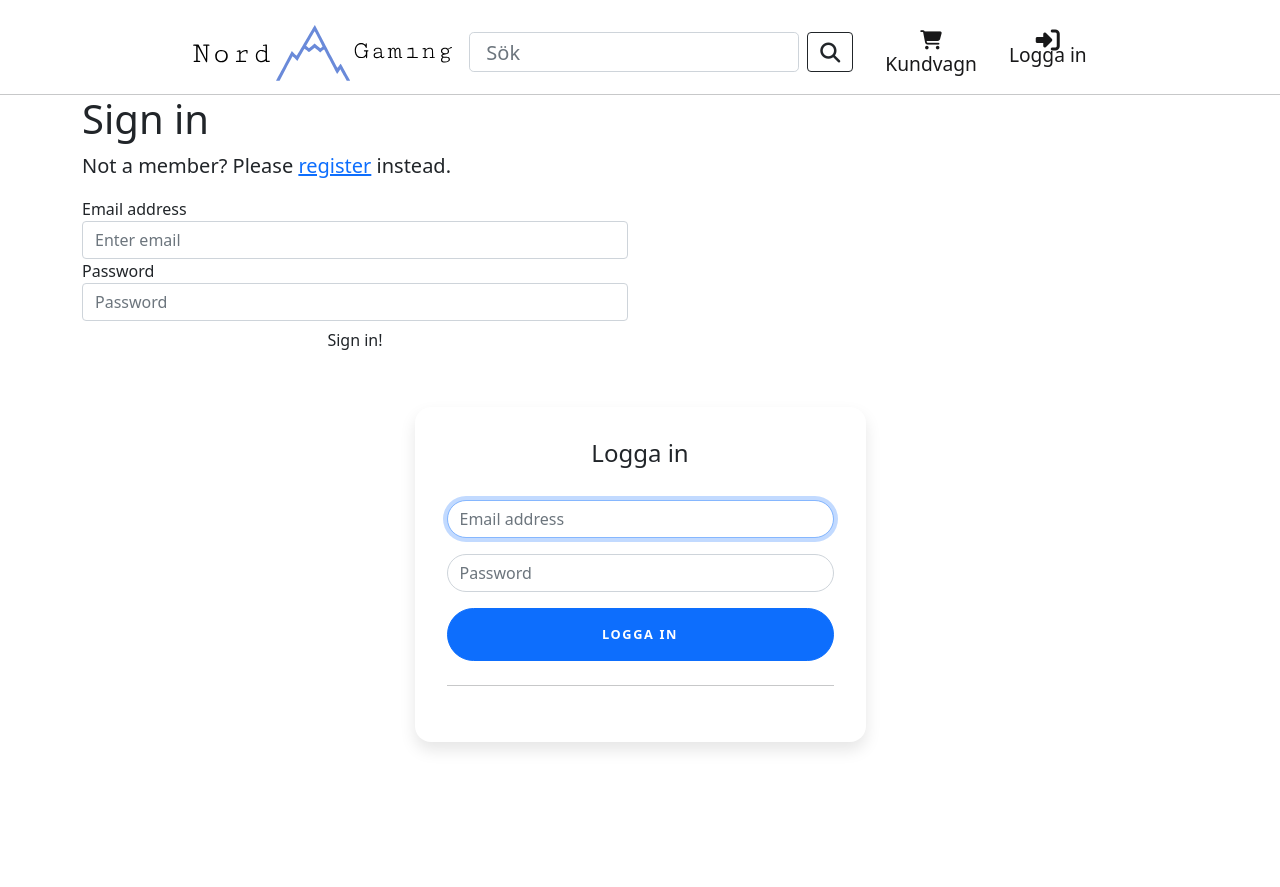
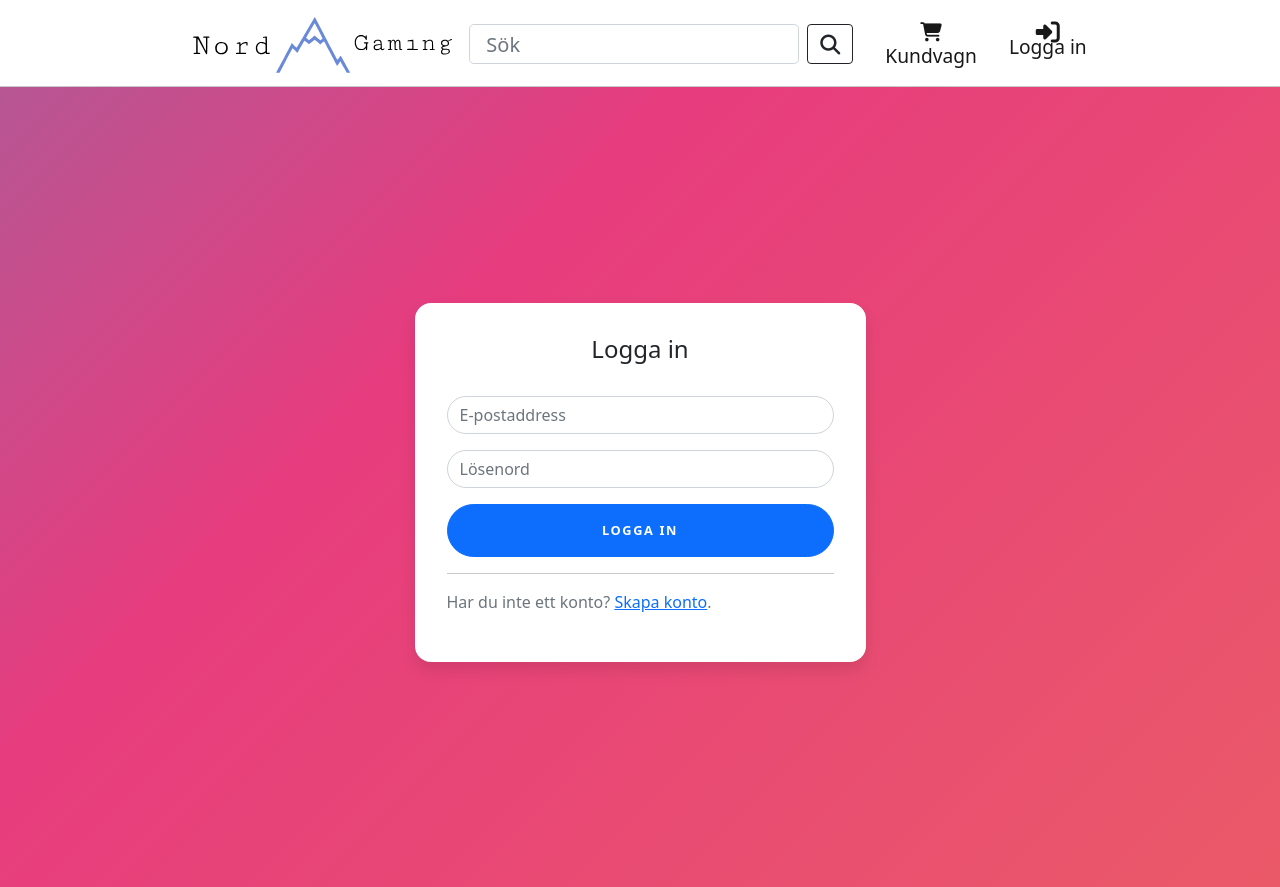
Before and after one commit to FabianAronsson/Ecommerce-Webpage, an Angular app in the folder client/: page /login in a window 1280 px wide. Before the commit the page ends 800 px from the top, so only its background shows below. Built offline with nearby package versions, Linux system fonts and the light colour scheme.

Commit message:
Finished the login page.

```diff
--- a/client/src/app/app-routing.module.ts
+++ b/client/src/app/app-routing.module.ts
@@ -18,7 +18,9 @@ const routes: Routes = [
 ];
 
 @NgModule({
-  imports: [RouterModule.forRoot(routes)],
+  imports: [RouterModule.forRoot(routes, {
+    scrollPositionRestoration: 'enabled'
+  })],
   exports: [RouterModule]
 })
 export class AppRoutingModule {}
--- a/client/src/app/app.component.css
+++ b/client/src/app/app.component.css
@@ -15,7 +15,6 @@ nav {
 }
 
 .topNavbar {
-    margin-top: 0.5rem;
     padding-bottom: 0;
 }
 
--- a/client/src/app/footer/footer.component.html
+++ b/client/src/app/footer/footer.component.html
@@ -1,5 +1,5 @@
 <footer class="page-footer bg-light text-dark">
-    <hr>
+    <hr class="mt-0">
     <div class="container footerContent text-center text-md-left">
         <div class="col-md-8 mx-auto">
             <h5 class="font-weight-bold text-uppercase mt-3 mb-4 font-small ">Prenumerera på vårt nyhetsbrev</h5>
@@ -17,7 +17,7 @@
         </div>
         <div class="row text-start footer-links d-flex justify-content-center">
             <div class="col-md-2 ">
-                <h5 class="  mt-3 mb-4">Avdelningar</h5>
+                <h5 class="mt-3 mb-2">AVDELNINGAR</h5>
 
                 <ul class="list-inline">
                     <li>
@@ -44,7 +44,7 @@
                 </ul>
             </div>
             <div class="col-md-2 ">
-                <h5 class="font-weight-bold text-uppercase mt-3 mb-4">Avdelningar</h5>
+                <h5 class="font-weight-bold text-uppercase mt-3 mb-2">Avdelningar</h5>
 
                 <ul class="list-inline">
                     <li>
@@ -71,7 +71,7 @@
                 </ul>
             </div>
             <div class="col-md-2 ">
-                <h5 class="font-weight-bold text-uppercase mt-3 mb-4">Kundtjänst</h5>
+                <h5 class="font-weight-bold text-uppercase mt-3 mb-2">Kundtjänst</h5>
 
                 <ul class="list-inline">
                     <li>
@@ -98,7 +98,7 @@
                 </ul>
             </div>
             <div class="col-md-2 ">
-                <h5 class="font-weight-bold text-uppercase mt-3 mb-4">Information</h5>
+                <h5 class="font-weight-bold text-uppercase mt-3 mb-2">Information</h5>
 
                 <ul class="list-inline">
                     <li>
@@ -116,7 +116,7 @@
                 </ul>
             </div>
             <div class="col-md-2 ">
-                <h5 class="font-weight-bold text-uppercase mt-3 mb-4">Nord Gaming</h5>
+                <h5 class="font-weight-bold text-uppercase mt-3 mb-2">Nord Gaming</h5>
 
                 <ul class="list-inline">
                     <li>
--- a/client/src/app/home/home.component.html
+++ b/client/src/app/home/home.component.html
@@ -6,7 +6,7 @@
     </div>
 </div>
 
-<div class="col-lg text-center mt-4">
+<div class="col-lg text-center mt-4 mb-2">
     <div class="fs-3 text-center col mb-3" data-aos="fade-in">Utvalda erbjudanden och produkter</div>
     <div class="d-flex justify-content-center">
         <div class=" d-flex row me-0 ">
--- a/client/src/app/login/login.component.css
+++ b/client/src/app/login/login.component.css
@@ -55,3 +55,26 @@
 .btn {
     width: 100%;
 }
+
+.wrapper {
+    height: 100vh;
+    width: 100%;
+    background: linear-gradient(-45deg, #ee7752, #e73c7e, #23a6d5, #23d5ab);
+    background-size: 400% 400%;
+    animation: gradient 15s ease infinite;
+    /*
+    background: #007bff;
+    background: linear-gradient(to right, #0062E6, #33AEFF);*/
+}
+
+@keyframes gradient {
+    0% {
+        background-position: 0% 50%;
+    }
+    50% {
+        background-position: 100% 50%;
+    }
+    100% {
+        background-position: 0% 50%;
+    }
+}
--- a/client/src/app/login/login.component.html
+++ b/client/src/app/login/login.component.html
@@ -1,50 +1,32 @@
-<div class="container">
-    <div class="row">
-        <div class="col-md-6">
-            <h1 class="form-signin-heading">Sign in</h1>
-            <p class="lead">
-                Not a member? Please <a routerLink="/register">register</a> instead.
-            </p>
-
-            <form (submit)="login()">
-                <div class="form-group">
-                    <label for="email">Email address</label>
-                    <input type="email" class="form-control" name="email" placeholder="Enter email" [(ngModel)]="credentials.email" />
-                </div>
-                <div class="form-group">
-                    <label for="password">Password</label>
-                    <input type="password" class="form-control" name="password" placeholder="Password" [(ngModel)]="credentials.password" />
-                </div>
-                <button type="submit" class="btn btn-default">Sign in!</button>
-            </form>
-        </div>
-    </div>
-</div>
-
-
-<div class="container">
+<div class="wrapper">
+    <br><br><br><br><br><br><br>
+    <div class="container" data-aos="zoom-in">
         <div class="row">
             <div class="col-sm-9 col-md-7 col-lg-5 mx-auto">
                 <div class="card card-signin my-5">
                     <div class="card-body">
-                    <h5 class="card-title text-center">Logga in</h5>
-                    <form class="form-signin">
+                        <div *ngIf="showPopup" class="alert alert-danger" role="alert">
+                            E-postaddress eller lösenord var fel. Vänligen försök igen.
+                        </div>
+                        <h4 class="card-title text-center">Logga in</h4>
+                        <form (submit)="validateForm()" class="form-signin">
                             <div class="form-label-group">
-                            <input type="email" id="inputEmail" class="form-control" placeholder="Email address" required autofocus>
-                            <label for="inputEmail"> </label>
+                                <label for="email"></label>
+                                <input type="email" class="form-control" name="email" placeholder="E-postaddress" [(ngModel)]="credentials.email" required/>
                             </div>
-
                             <div class="form-label-group">
-                            <input type="password" id="inputPassword" class="form-control" placeholder="Password" required>
-                            <label for="inputPassword"></label>
+                                <label for="password"></label>
+                                <input type="password" class="form-control" name="password" placeholder="Lösenord" [(ngModel)]="credentials.password" required/>
                             </div>
-
-
-                        <button class="btn btn-lg btn-primary  text-uppercase" type="submit">Logga in</button>
-                        <hr class="my-4">
+                            <button type="submit" class="btn btn-lg btn-primary  text-uppercase">Logga in</button>
                         </form>
+                        <hr>
+                        <p class="text-muted">
+                            Har du inte ett konto? <a routerLink="/register">Skapa konto</a>.
+                        </p>
                     </div>
                 </div>
             </div>
         </div>
     </div>
+</div>
--- a/client/src/app/login/login.component.ts
+++ b/client/src/app/login/login.component.ts
@@ -12,6 +12,8 @@ export class LoginComponent {
     password: ""
   };
 
+  showPopup:boolean = false;
+
   constructor(private auth: AuthenticationService, private router: Router) {}
 
   login() {
@@ -24,4 +26,14 @@ export class LoginComponent {
       }
     );
   }
+
+
+  validateForm(){
+    if(this.credentials.email.length > 0 && this.credentials.password.length > 0){
+      this.login();
+    }
+    else{
+      this.showPopup = true;
+    }
+  }
 }
--- a/client/src/app/product/product.component.html
+++ b/client/src/app/product/product.component.html
@@ -35,7 +35,7 @@
 
 <br><br><br>
 
-<div class="container">
+<div class="container mb-4">
     <div class="row">
         <div class="col-sm">
             <h3>Produktbeskrivning</h3>
```
Lines whose indentation alone changed are shown as unchanged.
